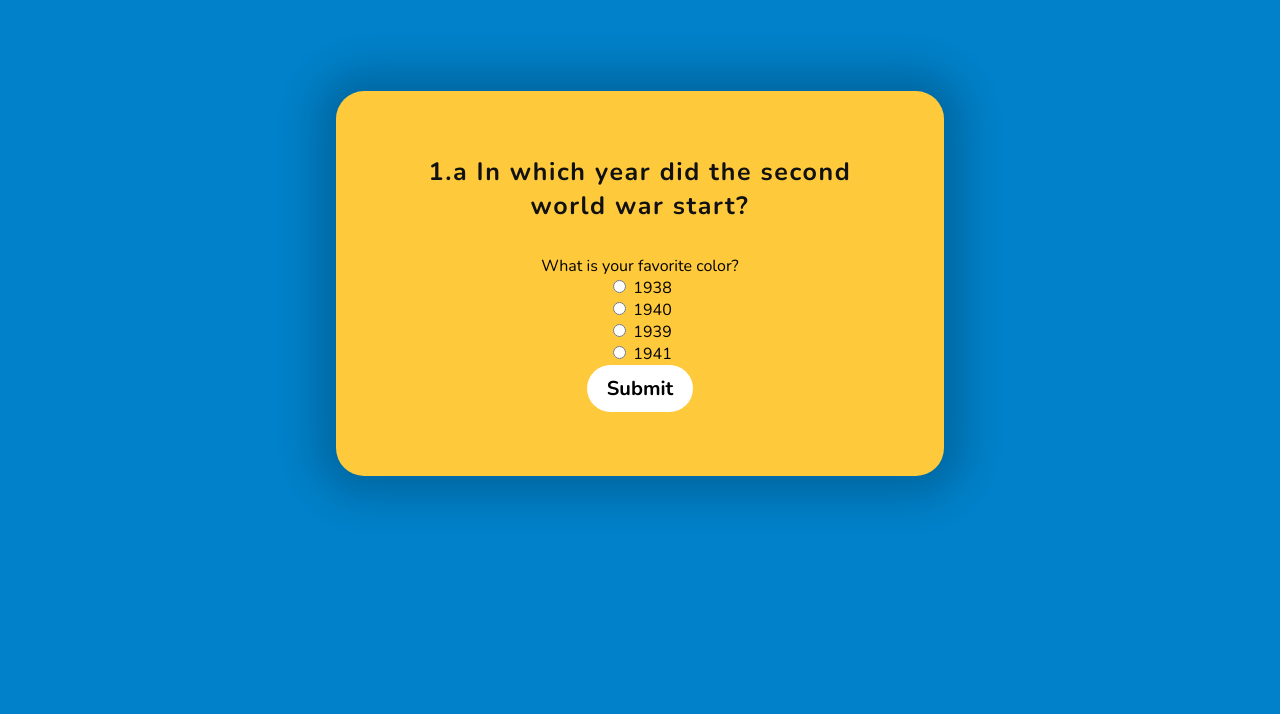
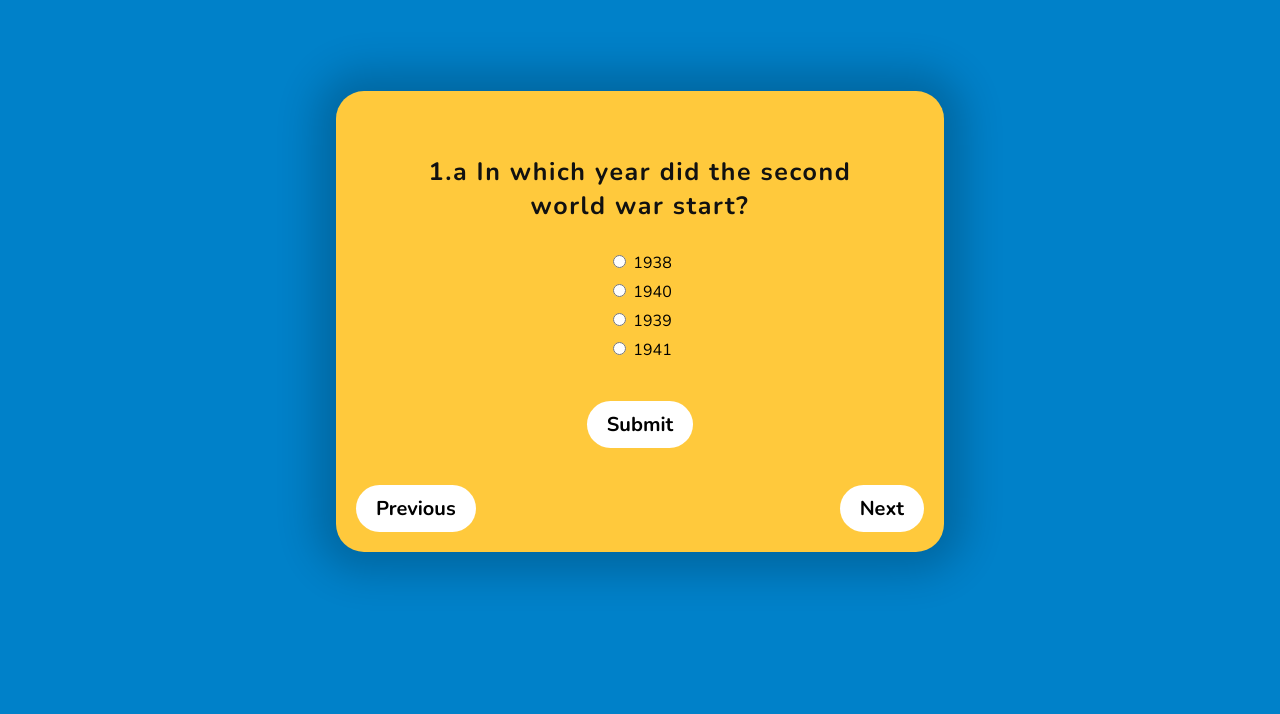
Before and after one commit to Shorizon/Rampant-Goats, a plain HTML site: page client/index.html in a window 1280 px wide. Shown: the part 86-800 px from the top of the page. Drawn offline with nearby package versions, Linux system fonts and the light colour scheme.

Commit message:
Finished HTML and CSS for flashcard page

```diff
--- a/client/assets/styles.css
+++ b/client/assets/styles.css
@@ -29,7 +29,7 @@ body {
     text-align: left;
     text-transform: capitalize;
     letter-spacing: 0.5rem;
-    text-shadow: 0.5rem 0.5rem 0.5rem #000;
+    text-shadow: 0.3rem 0.3rem 0.3rem #000;
 }
 
 
@@ -95,10 +95,11 @@ body {
 /*//////////////////////// NAVBAR CSS END //////////////////////////////*/
 
 /*//////////////////////// FLASHCARD CSS START //////////////////////////////*/
-.card {
+.flashcard {
     width: 30rem;
     margin: 70px auto 0 auto;
     border-radius: 28px;
+    position: relative;
     text-align: center;
     background-color: #FFC93C;
     padding: 4rem;
@@ -108,11 +109,88 @@ body {
     box-shadow: 0 0 40px 20px rgba(0, 0, 0, 0.2);
 }
 
-.card-name {
+.flashcard-form {
+    margin: 0 0;
+}
+
+.flashcard-name {
     font-size: 25px;
     font-weight: 650;
     letter-spacing: 0.1rem;
     color: #111;
-    margin: 0 0 2rem 0;
+}
+
+/*///// Added css for spacing inside flashcard container ///*/
+label.flashcard-name {
+    display: block;
+    width: 100%;
+}
+
+input[type="radio"] {
+    margin-top: 10px;
+}
+/*///// Added css for spacing inside flashcard container ///*/
+
+#submit-button {
+    border-radius: 28px;
+    border: none;
+    font-family: Nunito, sans-serif;
+    font-weight: 650;
+    color: #000000;
+    font-size: 20px;
+    background: #ffffff;
+    padding: 10px 20px 10px 20px;
+    text-decoration: none;
+    cursor: pointer;
+    margin: 40px 0;
+}
+
+#submit-button:hover {
+    background-color: rgb(200, 200, 200);
+    border-color: rgb(200, 200, 200);
+}
+
+#next-button {
+    border-radius: 28px;
+    border: none;
+    font-family: Nunito, sans-serif;
+    font-weight: 650;
+    color: #000000;
+    font-size: 20px;
+    background: #ffffff;
+    padding: 10px 20px 10px 20px;
+    text-decoration: none;
+    cursor: pointer;
+    margin: 0px;
+    position: absolute;
+    right: 20px;
+    bottom: 20px;
+}
+
+#next-button:hover {
+    background-color: rgb(200, 200, 200);
+    border-color: rgb(200, 200, 200);
+}
+
+#previous-button {
+    border-radius: 28px;
+    border: none;
+    font-family: Nunito, sans-serif;
+    font-weight: 650;
+    color: #000000;
+    font-size: 20px;
+    background: #ffffff;
+    padding: 10px 20px 10px 20px;
+    text-decoration: none;
+    cursor: pointer;
+    margin: 0px;
+    position: absolute;
+    bottom: 20px;
+    left: 20px;
+}
+
+#previous-button:hover {
+    background-color: rgb(200, 200, 200);
+    border-color: rgb(200, 200, 200);
 }
 /*//////////////////////// FLASHCARD CSS END //////////////////////////////*/
--- a/client/index.html
+++ b/client/index.html
@@ -35,17 +35,17 @@
     <!-- Navbar section end -->
 
     <!-- Flashcard start -->
-    <div class="card">
-        <p class="card-name">1.a In which year did the second world war start?</p>
-        <form>
-            <label>What is your favorite color?</label><br>
+    <div class="flashcard">
+        <form class="flashcard-form">
+            <label class="flashcard-name">1.a In which year did the second world war start?</label><br>
             <input type="radio" name="answer" value=""> 1938<br>
             <input type="radio" name="answer" value=""> 1940<br>
             <input type="radio" name="answer" value=""> 1939<br>
             <input type="radio" name="answer" value=""> 1941<br>
           </form>
-
-        <button>Submit</button>
+        <button id="submit-button">Submit</button>
+        <button id="next-button">Next</button>
+        <button id="previous-button">Previous</button>
     </div>
     <!-- Flashcard end -->
 </body>
```
